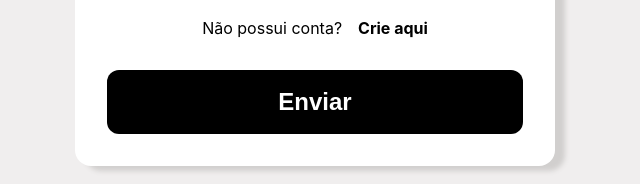
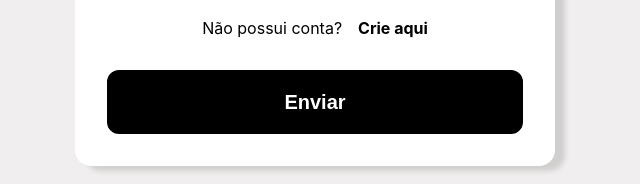
Before and after one commit to fishnet-flavio/fishnet-front-end, a React (Create React App) app: page /login in a window 1280 px wide. Shown: the part 503-687 px from the top of the page, without its empty margins (325-965 px from the left). Built offline with nearby package versions, Linux system fonts and the light colour scheme.

Commit message:
:lipstick: ui: hover card, button hover, product page

```diff
--- a/package.json
+++ b/package.json
@@ -13,6 +13,7 @@
     "@types/react-router": "^5.1.20",
     "@types/react-router-dom": "^5.3.3",
     "axios": "^1.6.7",
+    "date-fns": "^3.4.0",
     "react": "^18.2.0",
     "react-dom": "^18.2.0",
     "react-icons": "^5.0.1",
--- a/src/components/atom/BaseButton/index.tsx
+++ b/src/components/atom/BaseButton/index.tsx
@@ -15,14 +15,18 @@ const BaseButton = styled.button<{
     border: ${props => props.$border ? props.$border : "none"};
     background: ${props => props.$background ? props.$background : "#000"};
     cursor: pointer;
-    box-shadow: "10px 5px 5px #EAE9E8";
+    color: #fff;
+    font-size: 20px;
+    border: 2px solid #000;
+    box-shadow: "10px 5px 5px #d1cfce";
+    font-weight: bold;
     transition: .5s;
     user-select: none;
     text-align: center;
     border: ${props => `2px solid ${props.$background}`};
     &:hover {
-        scale: 1.01;
-        background: #2c2c2c;
+        background: #fff;
+        color: #000;
     }
 `
 
--- a/src/components/molecule/Card/handleFavorite.ts
+++ b/src/components/molecule/Card/handleFavorite.ts
@@ -9,7 +9,6 @@ interface User {
 
 export const HandleFavorite = async (productId: number, fav: boolean) => {
     if (fav) {
-        try {
         const favorite = async () => {
             const user = localStorage.getItem("@fishnet:user");
             if (user) {
@@ -20,12 +19,6 @@ export const HandleFavorite = async (productId: number, fav: boolean) => {
                 });
             }
         }
-        console.log("Favorito!");
         return await favorite();
-        } catch (error) {
-            toast.error("Erro ao favoritar.", {
-                position: "top-right",
-            });
     }
 }
-}
--- a/src/components/molecule/Card/index.tsx
+++ b/src/components/molecule/Card/index.tsx
@@ -38,10 +38,12 @@ interface CardProps {
 const Card = (props: CardProps) => {
     const [favorite, setFavorite] = useState<boolean>(false);
 
-
     const handleFavorite = (productId: number, fav: boolean) => {
-        setFavorite(!favorite);
-        HandleFavorite(productId, fav);
+        HandleFavorite(productId, fav).then(
+            () => {
+                setFavorite(!favorite);
+            }
+        );
     }
 
     const handleAddToCart = () => {
@@ -49,7 +51,7 @@ const Card = (props: CardProps) => {
     }
 
     return (
-        <Base $width="45rem" $margin="4rem 0 0 0" $justifyContent="space-between" $flexDirection="row" $padding="2rem" $gap={4} $boxShadow $borderRadius={16} className="responsiveList">
+        <Base $width="45rem" $margin="4rem 0 0 0" $justifyContent="space-between" $flexDirection="row" $padding="2rem" $gap={4} $boxShadow $borderRadius={16} >
             <Base $width="fit-content" $height="max-content" $gap={2}>
                 <BaseImage src={props.imageUrl} $width="16rem" $height="12rem" />
                 <VendorCard vendorImageUrl={props.vendor.user.imageUrl ? props.vendor.user.imageUrl : shopImage} vendorName={props.vendor.user.name} />
@@ -60,18 +62,22 @@ const Card = (props: CardProps) => {
                 <Base $overflowY="scroll" $maxHeight="15rem" $padding="0 2rem 0 0">
                     <BaseText $textAlign="justify">{props.description}</BaseText>
                 </Base>
-                {props.stock > 0 ? <BaseText $fontSize={16} >Estoque: {props.stock}</BaseText> : <BaseText $color="#f04" $fontWeight="bold" $fontSize={16}>Sem estoque</BaseText>}
+                {
+                    props.stock > 0 ?
+                    <BaseText $fontSize={16} >Estoque: {props.stock}</BaseText> :
+                    <BaseText $color="#f04" $fontWeight="bold" $fontSize={16}>Sem estoque</BaseText>
+                }
                 <BaseText $fontSize={36} $fontWeight="bold">R$ {props.price.toFixed(2)}</BaseText>
                 <Link to={`/${props.vendor.id}/sale/${props.id}`}>
-                    <BaseButton><BaseText $userSelect="none" $fontSize={20} $color="#fff" $fontWeight="bold">Ver mais</BaseText></BaseButton>
+                    <BaseButton>Ver mais</BaseButton>
                 </Link>
             </Base>
             <Base $width="fit-content" $gap={2}>
                 {favorite ?
-                <IconHoverCard icon={<FaHeart cursor={"pointer"} size={32} color="#f04" onClick={() => handleFavorite(props.id, true)} className="hover" />} hoverText="Desfavoritar" />:
-                <IconHoverCard icon={<FaRegHeart cursor={"pointer"} size={32} onClick={() => handleFavorite(props.id, false)} className="hover" /> } hoverText="Favoritar" />
+                <IconHoverCard icon={<FaHeart cursor={"pointer"} size={32} color="#f04" onClick={() => handleFavorite(props.id, false)} className="hover" />} hoverText="Desfavoritar" />:
+                <IconHoverCard icon={<FaRegHeart cursor={"pointer"} size={32} onClick={() => handleFavorite(props.id, true)} className="hover" /> } hoverText="Favoritar" />
                 }
-                <IconHoverCard icon={<MdAddShoppingCart cursor={"pointer"} size={32} className="hover" onClick={handleAddToCart} />} hoverText="Adcionar no carrinho"/>
+                <IconHoverCard icon={<MdAddShoppingCart cursor={"pointer"} size={32} className="hover" onClick={handleAddToCart} />} hoverText="Adicionar no carrinho"/>
             </Base>
         </Base>
     )
--- a/src/components/molecule/IconHoverCard/index.tsx
+++ b/src/components/molecule/IconHoverCard/index.tsx
@@ -9,15 +9,16 @@ interface Props {
 
 const HoverBase = styled.div`
     .card {
-    --width: 10rem;
+    --width: 12rem;
     z-index: 2;
     background: #000;
     border-radius: 12px;
     width: var(--width);
-    left: -5rem;
-    padding: 1rem;
+    left: calc((var(--width)/2 *-1) + .5rem);
+    align-self: center;
+    padding: 1rem .2rem;
     text-align: center;
-    bottom: -150%;
+    bottom: -160%;
     position: absolute;
     transition-delay: 0s;
     transition: .4s ease;
--- a/src/components/molecule/LoginCard/index.tsx
+++ b/src/components/molecule/LoginCard/index.tsx
@@ -37,7 +37,7 @@ const LoginCard = () => {
                         <BaseText $fontWeight="bold">Crie aqui</BaseText>
                     </Link>
                 </Base>
-                <BaseButton type="submit" onSubmit={(event) => {handleLogin(event)}}><BaseText $userSelect="none" $color="#fff" $fontSize={24} $fontWeight="bold">Enviar</BaseText></BaseButton>
+                <BaseButton type="submit" onSubmit={(event) => {handleLogin(event)}}>Enviar</BaseButton>
             </Base>
         </form>
     )
--- a/src/components/molecule/Navbar/index.tsx
+++ b/src/components/molecule/Navbar/index.tsx
@@ -8,6 +8,7 @@ import BaseImage from "../../atom/BaseImage";
 import logo from "../../../assets/fishnet-logo.png";
 import { useState } from "react";
 import Sidebar from "../Sidebar";
+import IconHoverCard from "../IconHoverCard";
 
 interface User {
     id: string;
--- a/src/components/molecule/SignInCard/index.tsx
+++ b/src/components/molecule/SignInCard/index.tsx
@@ -49,7 +49,7 @@ const SignInCard = () => {
                         <BaseText $fontWeight="bold">Logue aqui</BaseText>
                     </Link>
                 </Base>
-                <BaseButton type="submit" onSubmit={(event) => {handleRegister(event)}}><BaseText $userSelect="none" $color="#fff" $fontSize={24} $fontWeight="bold">Enviar</BaseText></BaseButton>
+                <BaseButton type="submit" onSubmit={(event) => {handleRegister(event)}}>Enviar</BaseButton>
             </Base>
         </form>
     )
--- a/src/pages/MarketPlacePage/index.tsx
+++ b/src/pages/MarketPlacePage/index.tsx
@@ -35,7 +35,7 @@ const MarketPlacePage = () => {
         try {
             const getData = async () => {
                 const fetchProducts = async () => {
-                    const response = await api.get("product");
+                    const response = await api.get("product", {maxContentLength: 20});
                     setProducts(response.data);
                 }
                 await fetchProducts();
--- a/src/pages/ProductPage/index.tsx
+++ b/src/pages/ProductPage/index.tsx
@@ -6,10 +6,18 @@ import { useEffect, useState } from "react";
 import { toast } from "react-toastify";
 import { api } from "../../services/api";
 import BaseImage from "../../components/atom/BaseImage";
+import BaseButton from "../../components/atom/BaseButton";
+import { format } from "date-fns";
+import VendorCard from "../../components/molecule/VendorCard";
 
 
 interface User {
     name: string;
+}
+
+interface Vendor {
+    user: User
+    rating: number
 }
 
 interface ProductInfo {
@@ -20,7 +28,7 @@ interface ProductInfo {
     description: string;
     announcedAt: string;
     updatedAt: string;
-    vendor: User;
+    vendor: Vendor;
     rating?: number;
 }
 
@@ -51,15 +59,25 @@ const ProductPage = () => {
         <BaseText>Não há informações neste produto</BaseText>
         );
     }
-
+    console.log(product.vendor)
     return (
+        <Base $gap={1} $background="transparent">
             <Base $borderRadius={12} $height="fit-content" $padding="2rem 6rem 16rem 2rem" $width="full">
                 <Base $justifyContent="space-between" $flexDirection="row">
-            <BaseImage src={shopImage} $width="24rem" $height="18rem"/>
                     <Base $alignItems="center" $width="50%" $gap={4}>
                         <BaseText $fontSize={24} $fontWeight="bold">{product.name}</BaseText>
                         <BaseText>{product.description}</BaseText>
+                        <BaseButton>Comprar</BaseButton>
                     </Base>
+                    <Base $width="fit-content" $alignItems="center" $gap={1.5}>
+                        <BaseImage src={shopImage} $width="24rem" $height="18rem"/>
+                        <VendorCard vendorName={product.vendor.user.name} vendorImageUrl="" />
+                        <BaseText>Anunciado em: {format(new Date(product.announcedAt), "dd/MM/yyyy")}</BaseText>
+                    </Base>
+                </Base>
+            </Base>
+            <Base $borderRadius={12} $height="fit-content" $padding="2rem 6rem 16rem 2rem" $width="full">
+                <BaseText $textAlign="center">Mais do mesmo vendedor:</BaseText>
             </Base>
         </Base>
     )
--- a/src/pages/ProductRegisterPage/index.tsx
+++ b/src/pages/ProductRegisterPage/index.tsx
@@ -59,7 +59,7 @@ const ProductRegisterPage = () => {
                         <BaseText>Imagem do Produto: </BaseText>
                         <BaseInput $width="90%" type="file" accept="image/png, image/jpeg"/>
                     </label>
-                    <BaseButton type="submit"><BaseText $color="#fff" $fontWeight="bold" $fontSize={24}>Enviar</BaseText></BaseButton>
+                    <BaseButton type="submit">Enviar</BaseButton>
                 </form>
             </Base>
         </Base>
```
Also changed, not shown: src/components/atom/Base/index.tsx (line endings or trailing spaces), 1 other file (tests, documents, lock files or other folders). Lines whose indentation alone changed are shown as unchanged.
